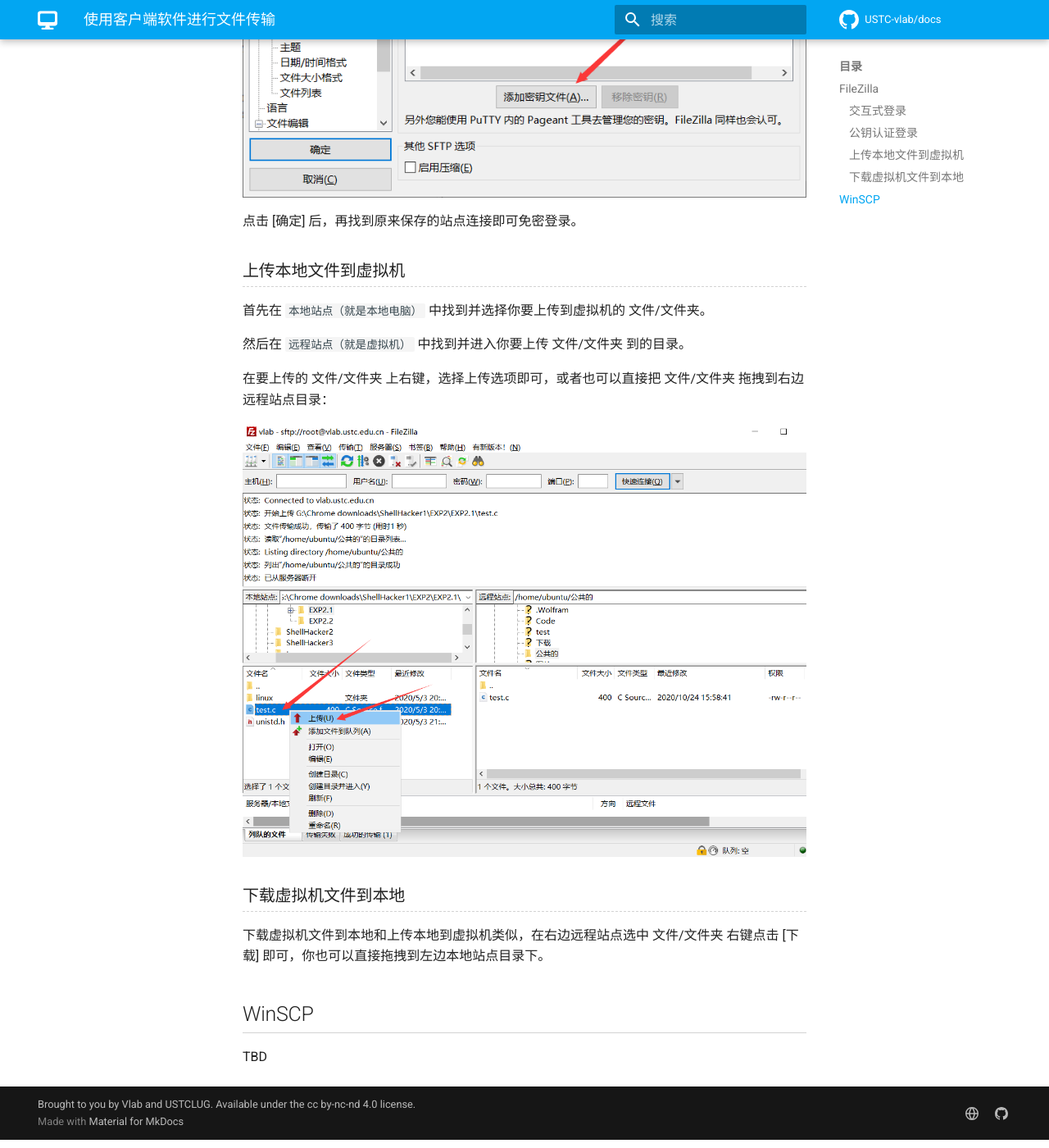
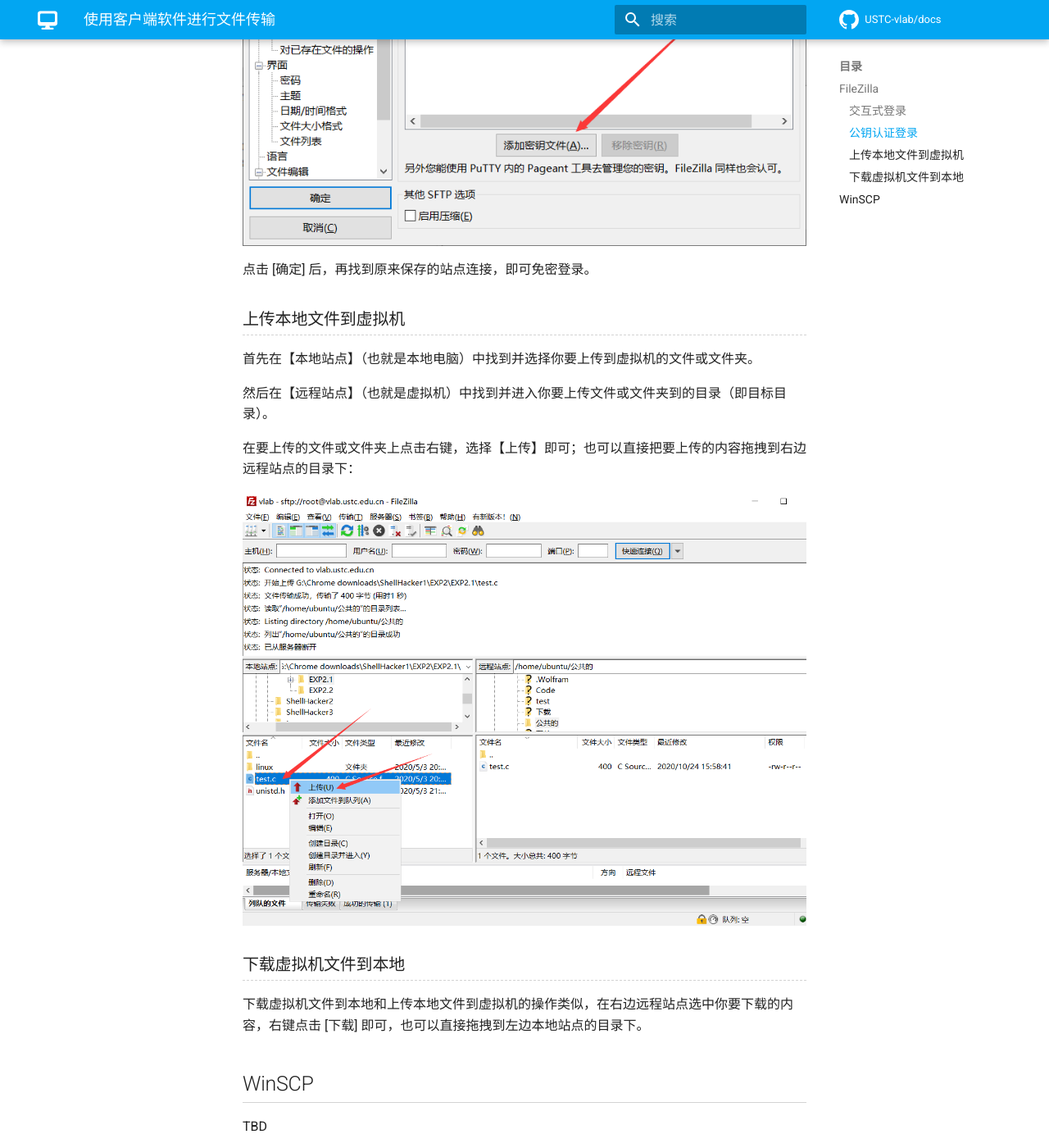
Before and after one commit to USTC-vlab/docs, an MkDocs documentation site: the page built from docs/vm/file-clients.md, in a window 1280 px wide and 1400 px high, scrolled down 4280 px. Shown: the whole window at 82% size. Built offline with MkDocs 1.6.1 and Material for MkDocs 9.7.7, drawn with Linux system fonts in a browser that asks for light colours; comment, search, counter and statistics services are not loaded; some of the changed text lies outside the part shown.

Commit message:
Revise FileZilla section

```diff
--- a/docs/vm/file-clients.md
+++ b/docs/vm/file-clients.md
@@ -48,21 +49,21 @@ Vlab 支持使用 SFTP 客户端软件进行虚拟机与本机之间的文件传
 
 ![FileZilla-pubkey-config2](../images/FileZilla-pubkey-config2.png)
 
-点击 \[确定\] 后，再找到原来保存的站点连接即可免密登录。
+点击 \[确定\] 后，再找到原来保存的站点连接，即可免密登录。
 
-### 上传本地文件到虚拟机
+### 上传本地文件到虚拟机 {#filezilla-upload}
 
-首先在 `本地站点（就是本地电脑）` 中找到并选择你要上传到虚拟机的 文件/文件夹。
+首先在【本地站点】（也就是本地电脑）中找到并选择你要上传到虚拟机的文件或文件夹。
 
-然后在 `远程站点（就是虚拟机）` 中找到并进入你要上传 文件/文件夹 到的目录。
+然后在【远程站点】（也就是虚拟机）中找到并进入你要上传文件或文件夹到的目录（即目标目录）。
 
-在要上传的 文件/文件夹 上右键，选择上传选项即可，或者也可以直接把 文件/文件夹 拖拽到右边远程站点目录：
+在要上传的文件或文件夹上点击右键，选择【上传】即可；也可以直接把要上传的内容拖拽到右边远程站点的目录下：
 
 ![FileZilla-file-upload](../images/FileZilla-file-upload.png)
 
-### 下载虚拟机文件到本地
+### 下载虚拟机文件到本地 {#filezilla-download}
 
-下载虚拟机文件到本地和上传本地到虚拟机类似，在右边远程站点选中 文件/文件夹 右键点击 \[下载\] 即可，你也可以直接拖拽到左边本地站点目录下。
+下载虚拟机文件到本地和上传本地文件到虚拟机的操作类似，在右边远程站点选中你要下载的内容，右键点击 \[下载\] 即可，也可以直接拖拽到左边本地站点的目录下。
 
 ## WinSCP {#winscp}
 
```
Also changed, not shown: other parts of docs/vm/file-clients.md (+10 -9 lines).
